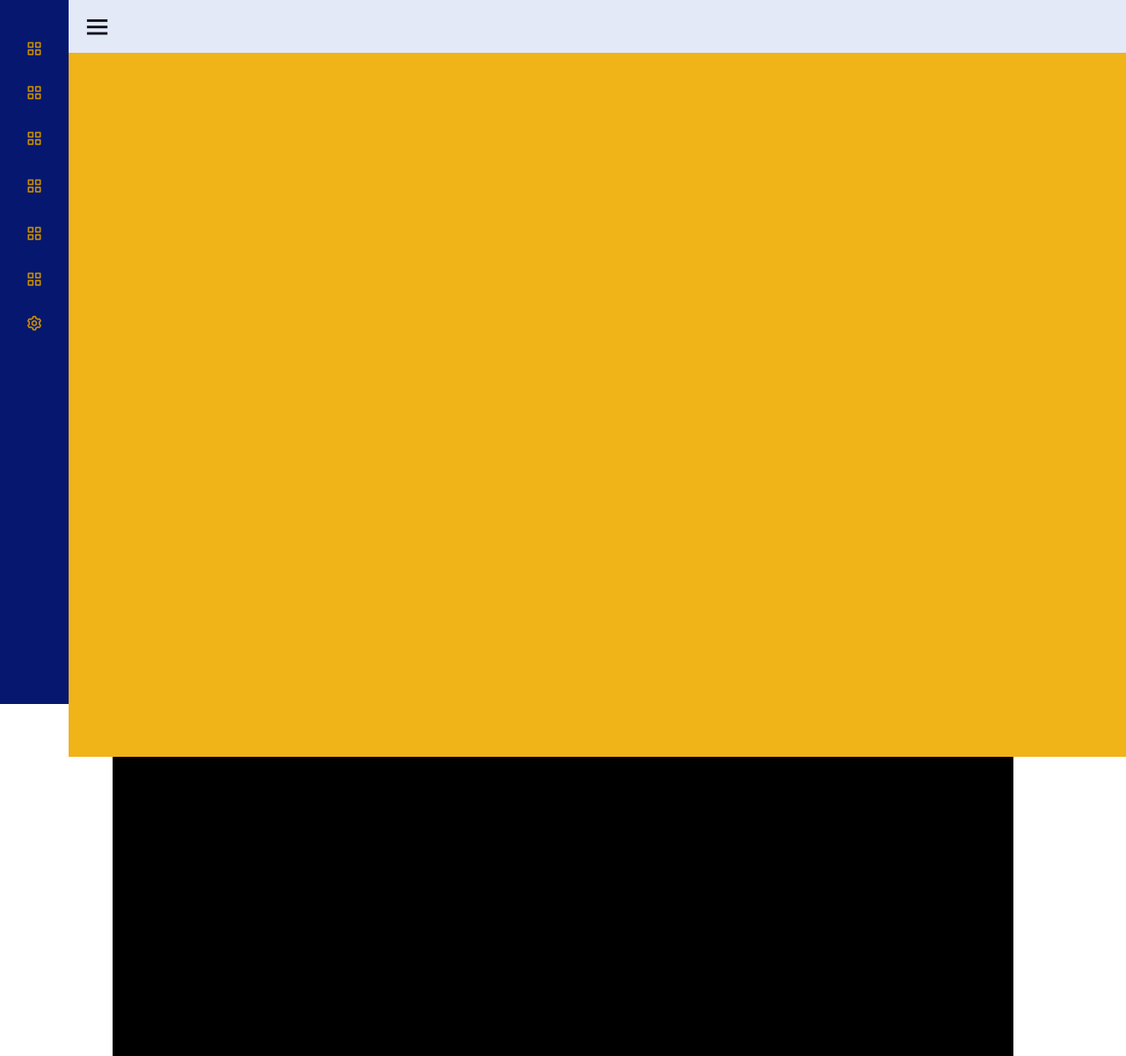
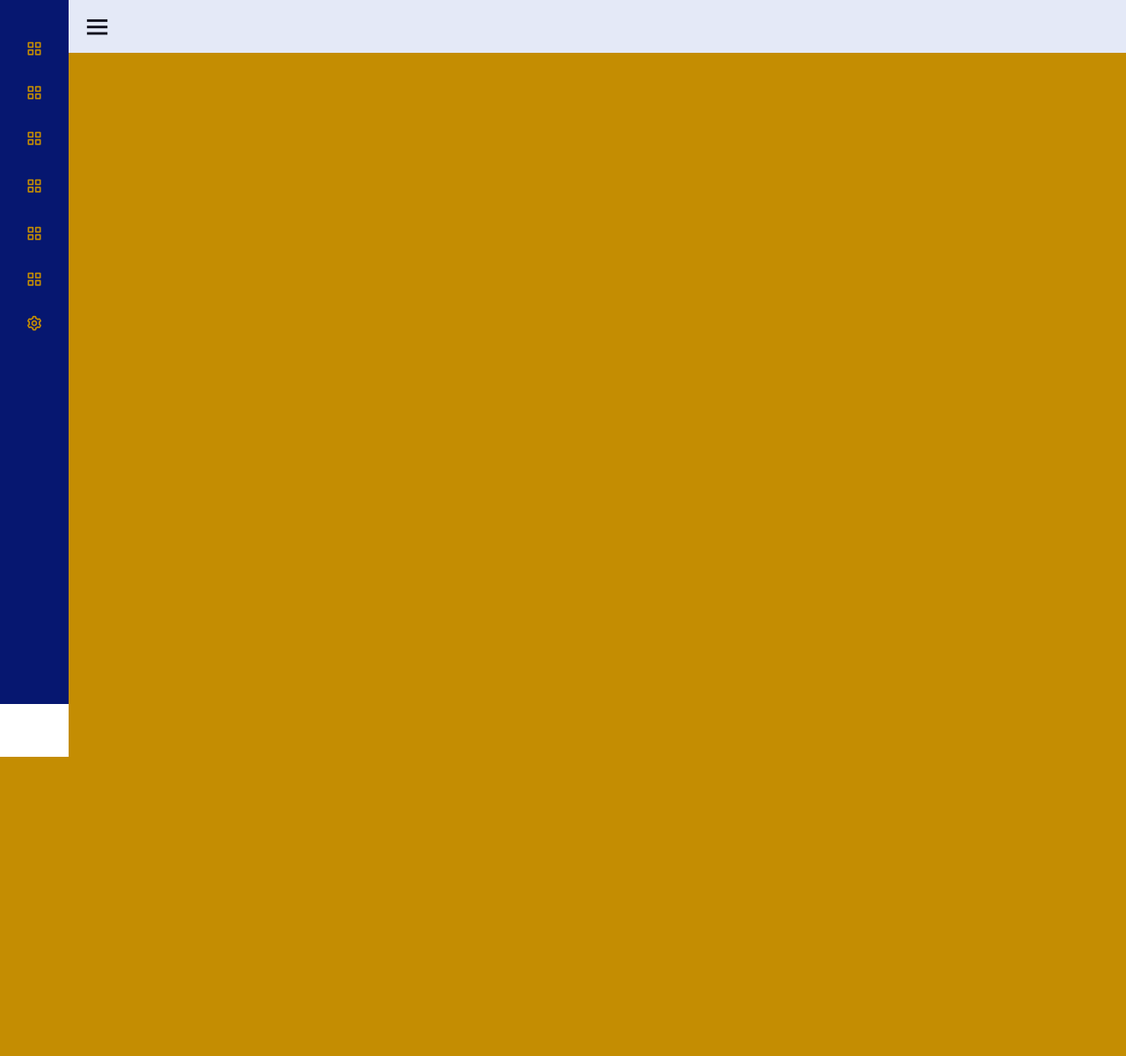
Before and after one commit to bonniielll/RestartCRM, a FastAPI app: page / in a window 1280 px wide. Shown: the whole page at 88% size. After the commit the page ends 860 px from the top, so only its background shows below. Run offline with FastAPI, Linux system fonts and the light colour scheme; parts of the project's set-up code (start-up, migrations or seed data) failed here and were passed over.

Commit message:
Some dickdating(redacting)

```diff
--- a/app/static/styles.css
+++ b/app/static/styles.css
@@ -203,8 +203,7 @@
 }
 
 .content{
-  position: flex;
-  background-color: #f0b318;
+  background-color: #c48d02;
   height: 100%;
   margin: 0 auto;
 }
@@ -217,6 +216,11 @@
   align-items: center;
 }
 
+#table_wrapper{
+  background-color: #c7b302 !important;
+  border: solid;
+  border: 2px inherit black;
+}
 
 @media (max-width: 420px) {
   .sidebar.close .nav-links li .sub-menu{
--- a/app/templates/base.html
+++ b/app/templates/base.html
@@ -3,9 +3,9 @@
   <head>
     <meta charset="UTF-8">
     <title> Restart Holding | CRM </title>
-    <link href="{{ url_for('static', path='/styles.css') }}" rel="stylesheet">
     <link href='https://unpkg.com/boxicons@2.0.7/css/boxicons.min.css' rel='stylesheet'>
     {% block cssdatatable %}{% endblock %}
+    <link href="{{ url_for('static', path='/styles.css') }}" rel="stylesheet">
     <meta name="viewport" content="width=device-width, initial-scale=1.0">
    </head>
 <body>
@@ -83,7 +83,6 @@
     <div class="content">{% block content %}{% endblock %}</div>
   </section>
 
-  <div class="one"></div>
   <script>
   let arrow = document.querySelectorAll(".arrow");
   for (var i = 0; i < arrow.length; i++) {
```
